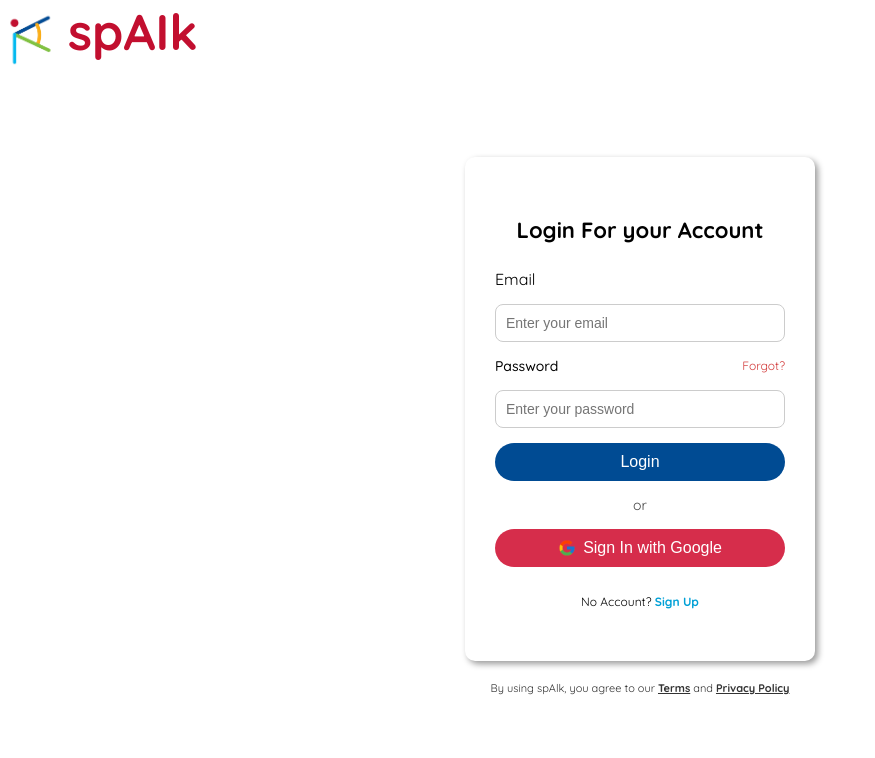
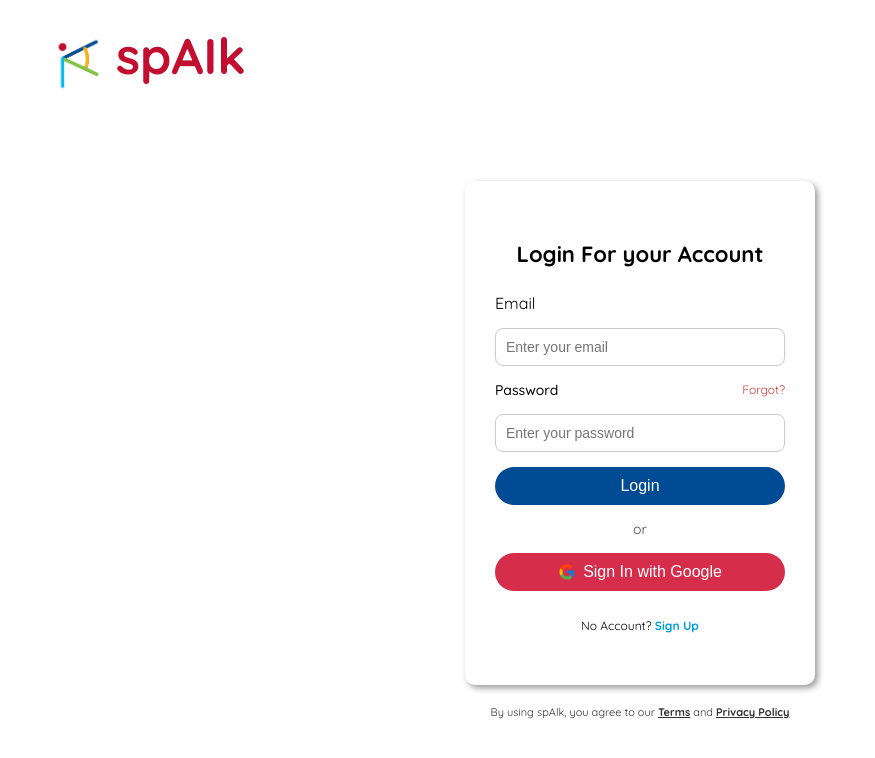
Before and after one commit to spAIk-GS/spAIk_server, a React (Vite) app: page /login in a window 1280 px wide. Shown: the top 758 px of the page, without its empty margins (0-875 px from the left). Built offline with nearby package versions, Linux system fonts and the light colour scheme.

Commit message:
loginPage Feedback

```diff
--- a/src/pages/LoginPage.scss
+++ b/src/pages/LoginPage.scss
@@ -1,19 +1,21 @@
 @import "../styles/variables";
+//@import "../styles/main";
 
 /* ✅ Quicksand 폰트 적용 추가 */
 .login-page-wrapper {
   font-family: 'Quicksand', sans-serif;
+  //font-family: $font-main;
   display: flex;
   flex-direction: column;
   height: 100vh;
 }
 
-html, body {
-  height: 100%;
-  margin: 0;
-  padding: 0;
-  overflow: hidden; /* ✅ 스크롤 방지 */
-}
+// html, body {
+//   height: 100%;
+//   margin: 0;
+//   padding: 0;
+//   overflow: hidden; /* ✅ 스크롤 방지 */
+// }
 
 .logo__text {
   font-size: 40px; /* 필요하면 줄이기 */
@@ -30,14 +32,14 @@ html, body {
   height: 100vh; /* ✅ 헤더 포함 전체 높이 고정 */
 }
 
-.header {
-   padding: 0;          /* ✅ 패딩 없애기 */
-  margin: 0;           /* ✅ 마진 없애기 */
-  height: auto;        /* ✅ 원하는 높이 지정 */
-  display: flex;
-  align-items: flex-start;
-  justify-content: flex-start;
-}
+// .header {
+//    padding: 0;          /* ✅ 패딩 없애기 */
+//   margin: 0;           /* ✅ 마진 없애기 */
+//   height: auto;        /* ✅ 원하는 높이 지정 */
+//   display: flex;
+//   align-items: flex-start;
+//   justify-content: flex-start;
+// }
 
 .login-content {
   flex: 1;
@@ -54,7 +56,7 @@ html, body {
   flex-direction: column; /* ✅ 추가 */
   justify-content: center; /* ✅ 수직 가운데 정렬 */
   align-items: center; /* ✅ 수평 가운데 정렬 */
-  min-height: calc(100vh - 80px); /* ✅ 헤더 높이 고려 */
+  //min-height: calc(100vh - 80px); /* ✅ 헤더 높이 고려 */
 }
 
 .login-page .nav {  /* ✅ 로그인 페이지일 때 메뉴 숨기기 */
@@ -71,6 +73,7 @@ html, body {
   align-items: center;
   font-family: $font-main;
   background-color: #f4f4f4;
+  //
   height: 100vh;
   padding-top: 40px;
 }
@@ -144,6 +147,7 @@ input {
 .forgot-link {
   font-size: 12px;
   color: #d23a3a;
+  //
   text-decoration: none;
 
 }
@@ -151,6 +155,7 @@ input {
 
 .login-btn {
   background-color: #004b93;
+  //
   color: white;
   padding: 10px 0;
   border: none;
@@ -167,6 +172,7 @@ input {
 
 .google-btn {
   background-color: #d62d4b;
+  //
   color: white;
   padding: 10px 20px;
   border: none;
@@ -197,6 +203,7 @@ input {
 
 .signup-text a {
   color: #00a0d6;
+  //
   text-decoration: none;
   font-weight: bold;
 }
```
Also changed, not shown: src/assets/discord_logo.png.
